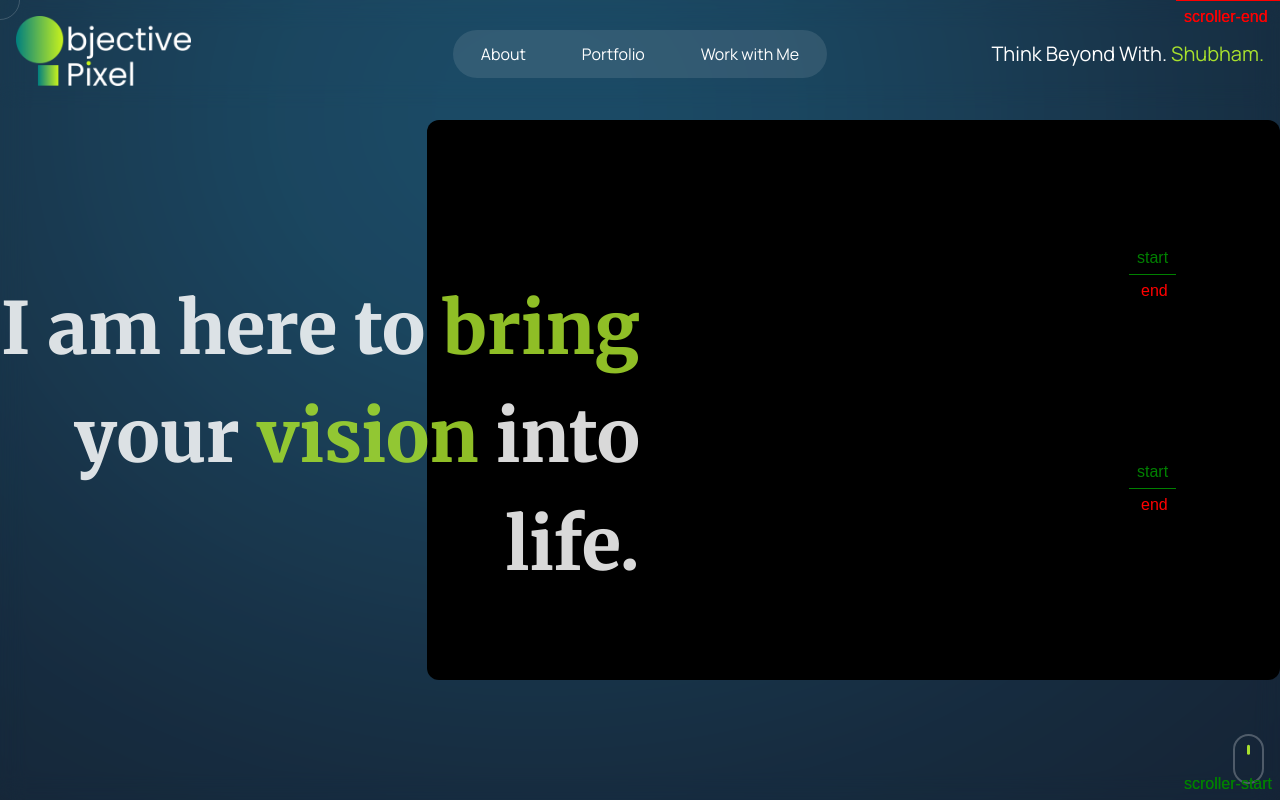
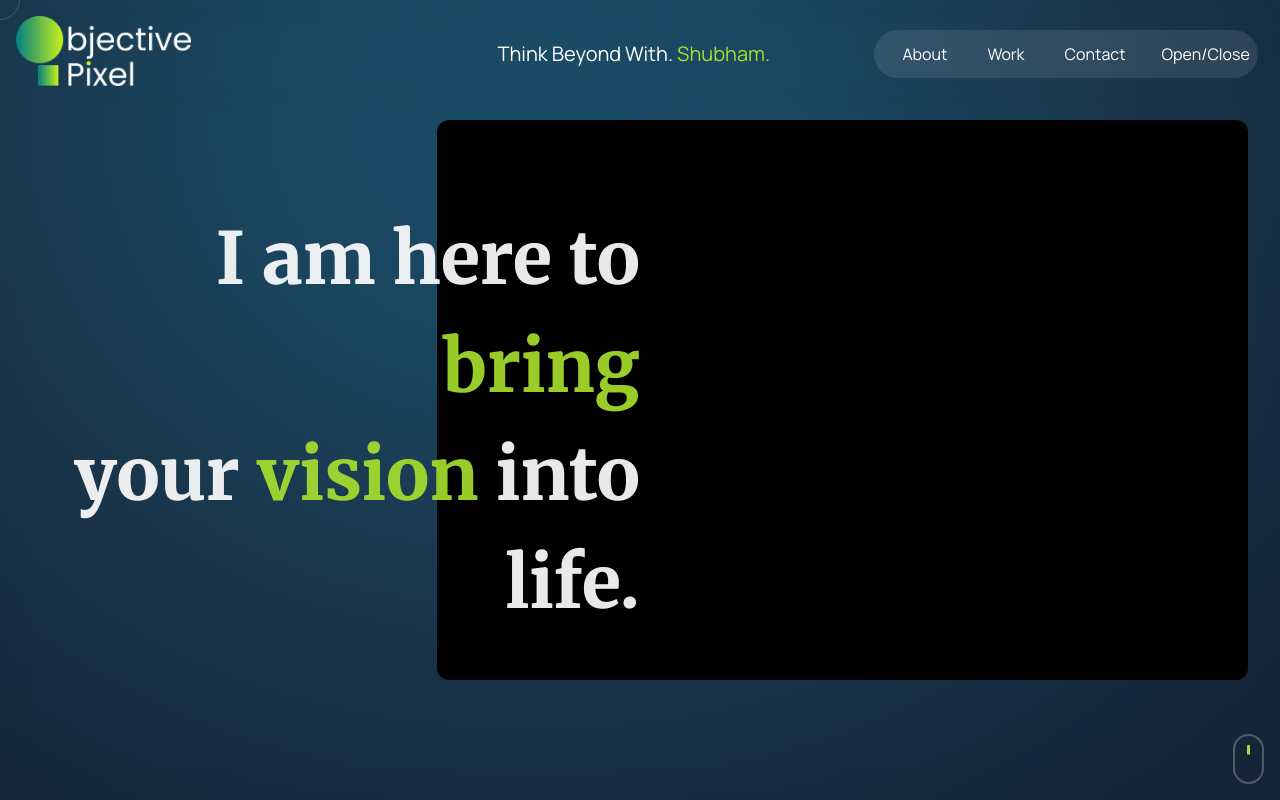
Before and after one commit to Shubham-ObjectivePixel/development, a React (Vite) app: page / in a window 1280 px wide. Shown: the top 800 px of the page. Built offline with nearby package versions, Linux system fonts and the light colour scheme.

Commit message:
New Design

```diff
--- a/src/components/layouts/Header.jsx
+++ b/src/components/layouts/Header.jsx
@@ -8,8 +8,8 @@ const Header = () => {
                 <div className="container">
                     <div className="flex flex-wrap flex-row justify-between items-center">
                         <Logo></Logo>
+                        <Tagline></Tagline>
                         <Navigation></Navigation>
-                        <Tagline></Tagline>
                     </div>
                 </div>
             </header>
--- a/src/components/layouts/Navigation.jsx
+++ b/src/components/layouts/Navigation.jsx
@@ -1,13 +1,16 @@
 const Navigation = () => {
     return (
-        <nav className="flex items-center justify-center w-[50%] mx-[auto]">
-            <ul className="p-2 flex flex-row items-center rounded-full gap-4 bg-op-white-10">
-                {/* <li className="op-nav-item"><a href="" className="inline-block rounded-full px-5 py-2 bg-op-green text-op-darkBlue font-medium leading-none">Home</a></li> */}
-                <li className="op-nav-item"><a href="" className="inline-block rounded-full px-5 py-2 transition duration-500 transition-discrete hover:bg-op-green text-white hover:text-op-darkBlue font-medium leading-none">About</a></li>
-                <li className="op-nav-item"><a href="" className="inline-block rounded-full px-5 py-2 transition duration-500 transition-discrete hover:bg-op-green text-white hover:text-op-darkBlue font-medium leading-none">Portfolio</a></li>
-                <li className="op-nav-item"><a href="" className="inline-block rounded-full px-5 py-2 transition duration-500 transition-discrete hover:bg-op-green text-white hover:text-op-darkBlue font-medium leading-none">Work with Me</a></li>
-            </ul>
-        </nav>
+        <div className="flex items-end justify-end w-[33%] mx-[auto]">
+            <nav className="p-2 flex flex-row items-center rounded-full gap-4 bg-op-white-10">
+                <ul className="flex flex-row items-center">
+                    {/* <li className="op-nav-item"><a href="" className="inline-block rounded-full px-5 py-2 bg-op-green text-op-darkBlue font-medium leading-none">Home</a></li> */}
+                    <li className="op-nav-item"><a href="" className="inline-block rounded-full px-5 py-2 transition duration-500 transition-discrete hover:bg-op-green text-white hover:text-op-darkBlue font-medium leading-none">About</a></li>
+                    <li className="op-nav-item"><a href="" className="inline-block rounded-full px-5 py-2 transition duration-500 transition-discrete hover:bg-op-green text-white hover:text-op-darkBlue font-medium leading-none">Work</a></li>
+                    <li className="op-nav-item"><a href="" className="inline-block rounded-full px-5 py-2 transition duration-500 transition-discrete hover:bg-op-green text-white hover:text-op-darkBlue font-medium leading-none">Contact</a></li>
+                </ul>
+                <div className="toggler text-white">Open/Close</div>
+            </nav>
+        </div>
     )
 }
 
--- a/src/components/ui/Logo.jsx
+++ b/src/components/ui/Logo.jsx
@@ -1,6 +1,6 @@
 const Button = () => {
     return (
-        <div className="w-[25%]">
+        <div className="w-[33%]">
             <a href="/" className="w-full max-w-[175px] inline-block">
                 <img src="../../src/assets/images/logo.png" className="w-full" alt="" />
             </a>
--- a/src/components/ui/Tagline.jsx
+++ b/src/components/ui/Tagline.jsx
@@ -1,6 +1,6 @@
 const Tagline = () => {
     return (
-        <div className="w-[25%] text-right">
+        <div className="w-[33%] text-center">
             <p className='text-white text-xl'>Think Beyond With. <span className='text-op-green font-medium'>Shubham.</span></p>
         </div>
     )
--- a/src/hooks/gsapAnimations.js
+++ b/src/hooks/gsapAnimations.js
@@ -69,7 +69,7 @@ export const headingScrollMotion = (target, delay = 2) => {
             start: "top 100%",
             end: "top 0%",
             scrub: true,
-            markers: true
+            markers: false
         },
         y: 250,
         opacity: 0,
--- a/src/index.css
+++ b/src/index.css
@@ -24,7 +24,7 @@ h6 {
 
 .container {
     width: 100%;
-    max-width: 1520px;
+    max-width: 1920px;
     margin: 0 auto;
 }
 
--- a/src/pages/Home/AboutSection.jsx
+++ b/src/pages/Home/AboutSection.jsx
@@ -4,7 +4,7 @@ const AboutSection = () => {
     return (
         <>
             <section className="about-section backdrop-blur-[12px] h-[300vh] relative py-[12vw]">
-                {/* <div className="container px-30">
+                <div className="container px-30">
                     <div className="flex flex-wrap content-center justify-between items-start">
                         <div className="w-[45%]">
                             <h2 className="text-white text-[120px] leading-[1] font-bold">Design your <span className="text-op-green">Dream</span> website<span className="text-op-green">.</span></h2>
@@ -24,7 +24,7 @@ const AboutSection = () => {
                             <Button link="#" text="Start Your Project"></Button>
                         </div>
                     </div>
-                </div> */}
+                </div>
             </section>
         </>
     )
--- a/src/pages/Home/BannerSection.jsx
+++ b/src/pages/Home/BannerSection.jsx
@@ -11,7 +11,7 @@ const BannerSection = () => {
 
     return (
         <>
-            <section id="op-banner-section" className="relative backdrop-blur-[12px] overflow-hidden h-[100vh]">
+            <section id="op-banner-section" className="relative backdrop-blur-[12px] overflow-hidden h-[100vh] px-8">
                 <div className="container h-full">
                     <div className="flex flex-wrap items-center h-full relative">
                         <div className="w-1/2 h-full flex items-center justify-end relative z-10">
```
Also changed, not shown: siteDetails.txt.
